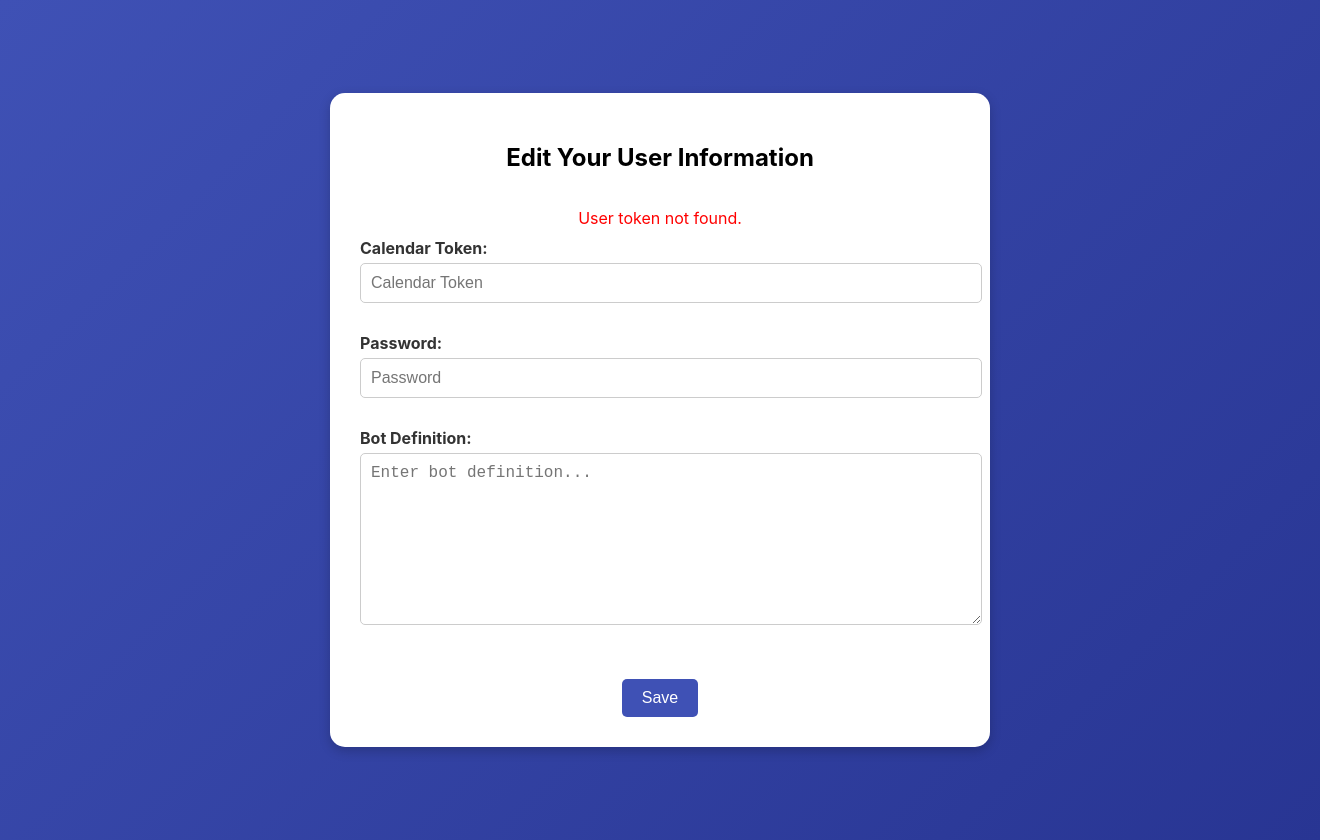
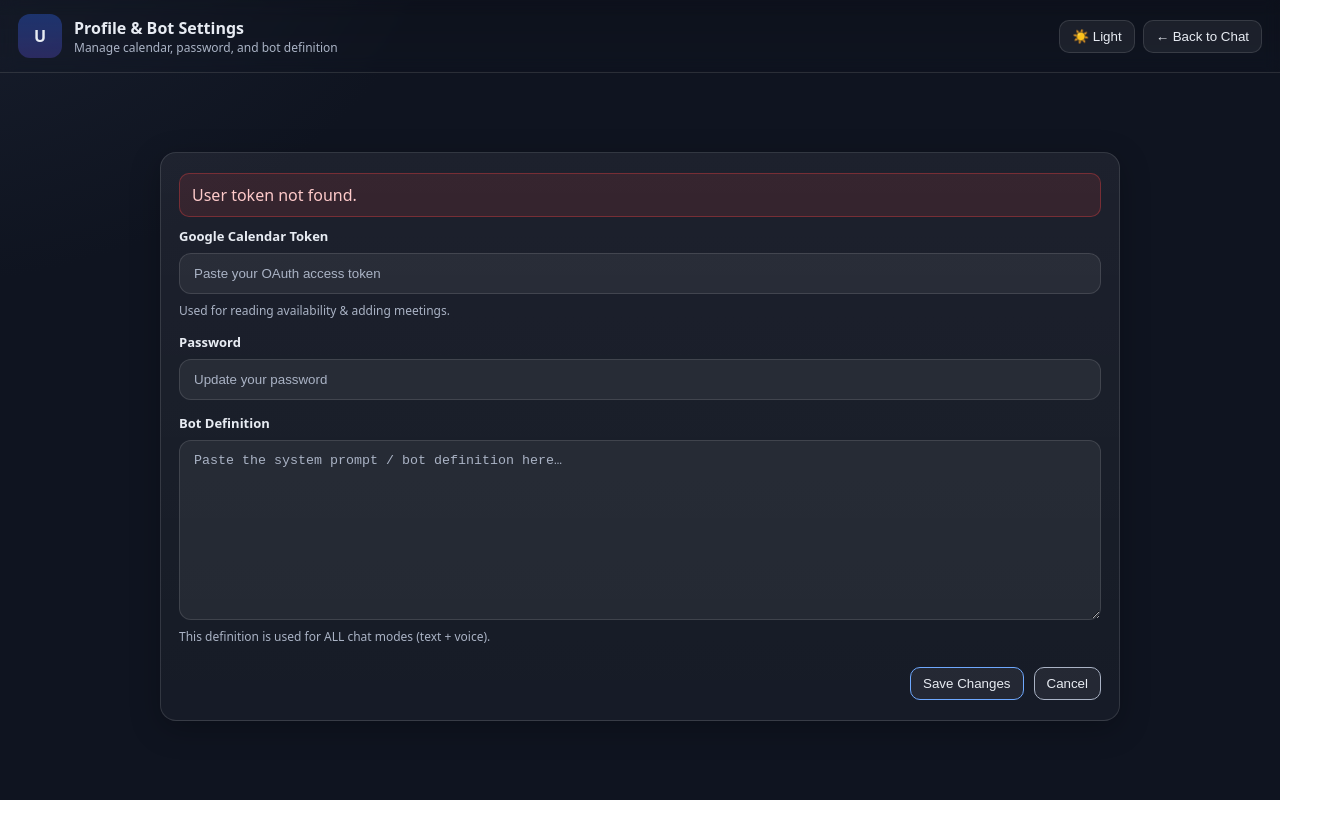
Before and after one commit to chay0354/xchat-front, a React (Create React App) app: page /edituserinfo in a window 1280 px wide. Before the commit this address had no page. Shown: the whole page, 1320 px wide, since content can reach past the window. After the commit the page ends 800 px from the top, so only its background shows below. Built offline with nearby package versions, Linux system fonts and the light colour scheme.

Commit message:
Update edituserinfo.js

```diff
--- a/src/edituserinfo.js
+++ b/src/edituserinfo.js
@@ -1,70 +1,22 @@
+// EditUserInfo.jsx — matches FullChat design language
 import React, { useState, useEffect } from 'react';
 import Cookies from 'js-cookie';
 import { useNavigate } from 'react-router-dom';
 
-// Point frontend → EC2 backend (HTTPS behind Nginx/Certbot)
 const API_BASE = 'https://xchatback123.xyz';
-// If you want env-based config instead, use:
-// const API_BASE = import.meta.env.VITE_API_BASE || 'https://xchatback123.xyz';
 
-function EditUserInfo() {
+export default function EditUserInfo() {
   const [calendarToken, setCalendarToken] = useState('');
   const [password, setPassword] = useState('');
   const [botDefinition, setBotDefinition] = useState('');
   const [loading, setLoading] = useState(true);
   const [errorMessage, setErrorMessage] = useState('');
   const [successMessage, setSuccessMessage] = useState('');
+  const [theme, setTheme] = useState('dark');
   const navigate = useNavigate();
 
-  const containerStyle = {
-    display: 'flex',
-    flexDirection: 'column',
-    alignItems: 'center',
-    width: '70%',
-    maxWidth: '600px',
-    minHeight: '70%',
-  };
-
-  const bubbleStyle = {
-    backgroundColor: 'white',
-    width: '100%',
-    flex: 1,
-    borderRadius: '15px',
-    display: 'flex',
-    flexDirection: 'column',
-    justifyContent: 'center',
-    alignItems: 'center',
-    padding: '30px',
-    boxShadow: '0 4px 12px rgba(0,0,0,0.2)',
-  };
-
-  const inputStyle = {
-    width: '100%',
-    padding: '10px',
-    borderRadius: '5px',
-    border: '1px solid #ccc',
-    marginTop: '5px',
-    marginBottom: '15px',
-    fontSize: '16px',
-  };
-
-  const labelStyle = { fontSize: '16px', fontWeight: 'bold', color: '#333' };
-
-  const buttonStyle = {
-    backgroundColor: '#3f51b5',
-    color: 'white',
-    border: 'none',
-    borderRadius: '5px',
-    padding: '10px 20px',
-    fontSize: '16px',
-    cursor: 'pointer',
-    transition: 'background-color 0.3s',
-    marginTop: '20px',
-  };
-
-  // Fetch user info on mount using the token from cookie "testtoken"
   useEffect(() => {
-    const fetchUserInfo = async () => {
+    (async () => {
       const token = Cookies.get('testtoken');
       if (!token) {
         setErrorMessage('User token not found.');
@@ -75,20 +27,18 @@ function EditUserInfo() {
         const res = await fetch(`${API_BASE}/get-user-info?usertoken=${encodeURIComponent(token)}`);
         if (!res.ok) throw new Error('Failed to fetch user info');
         const data = await res.json();
-        const userData = Array.isArray(data) ? data[0] : data;
+        const user = Array.isArray(data) ? data[0] : data;
 
-        setCalendarToken(userData?.calendertoken || '');
-        setPassword(userData?.password || '');
-        setBotDefinition(userData?.botDefinition || '');
-      } catch (err) {
-        console.error(err);
+        // NOTE: backend returns "calendartoken"
+        setCalendarToken(user?.calendartoken || '');
+        setPassword(user?.password || '');
+        setBotDefinition(user?.botDefinition || '');
+      } catch (e) {
         setErrorMessage('Failed to fetch user information.');
       } finally {
         setLoading(false);
       }
-    };
-
-    fetchUserInfo();
+    })();
   }, []);
 
   const handleSave = async () => {
@@ -97,107 +47,135 @@ function EditUserInfo() {
       setErrorMessage('User token not found.');
       return;
     }
+    setErrorMessage('');
+    setSuccessMessage('');
 
     const payload = { calendartoken: calendarToken, password, botDefinition };
-
     try {
       const res = await fetch(`${API_BASE}/edit?usertoken=${encodeURIComponent(token)}`, {
         method: 'POST',
         headers: { 'Content-Type': 'application/json' },
         body: JSON.stringify(payload),
       });
-
-      if (res.ok) {
+      if (!res.ok) throw new Error('Update failed');
       setSuccessMessage('User info updated successfully.');
-        setErrorMessage('');
-      } else {
-        setSuccessMessage('');
+    } catch (e) {
       setErrorMessage('Failed to update user info.');
-      }
-    } catch (err) {
-      console.error(err);
-      setSuccessMessage('');
-      setErrorMessage('Error updating user info.');
     }
   };
 
-  if (loading) {
   return (
-      <div
-        style={{
-          background: 'linear-gradient(135deg, #3f51b5, #283593)',
-          minHeight: '100vh',
-          width: '100vw',
-          display: 'flex',
-          justifyContent: 'center',
-          alignItems: 'center',
-          color: 'white',
-          fontSize: '18px',
-        }}
-      >
-        Loading...
+    <div className={`fc-root fc-edit ${theme === 'dark' ? 'theme-dark' : 'theme-light'}`}>
+      <style>{styles}</style>
+
+      {/* (Optional) Slim header matches FullChat tone */}
+      <header className="fc-header">
+        <div className="fc-header__left">
+          <div className="fc-avatar fc-avatar--lg">U</div>
+          <div>
+            <div className="fc-title">Profile & Bot Settings</div>
+            <div className="fc-subtitle">Manage calendar, password, and bot definition</div>
           </div>
-    );
-  }
+        </div>
+        <div className="fc-header__right">
+          <button className="fc-btn" onClick={() => setTheme(theme === 'dark' ? 'light' : 'dark')}>
+            {theme === 'dark' ? '☀️ Light' : '🌙 Dark'}
+          </button>
+          <button className="fc-btn" onClick={() => navigate('/fullchat')}>← Back to Chat</button>
+        </div>
+      </header>
 
-  return (
-    <div
-      style={{
-        background: 'linear-gradient(135deg, #3f51b5, #283593)',
-        minHeight: '100vh',
-        width: '100vw',
-        display: 'flex',
-        justifyContent: 'center',
-        alignItems: 'center',
-        padding: '20px',
-      }}
-    >
-      <div style={containerStyle}>
-        <div style={bubbleStyle}>
-          <h2 style={{ marginBottom: '20px' }}>Edit Your User Information</h2>
-          {errorMessage && <p style={{ color: 'red', marginBottom: '10px' }}>{errorMessage}</p>}
-          {successMessage && <p style={{ color: 'green', marginBottom: '10px' }}>{successMessage}</p>}
+      <main className="fc-edit__main">
+        <div className="fc-card">
+          {loading ? (
+            <div className="fc-skel">Loading…</div>
+          ) : (
+            <>
+              {errorMessage && <div className="fc-banner fc-banner--error">{errorMessage}</div>}
+              {successMessage && <div className="fc-banner fc-banner--ok">{successMessage}</div>}
 
-          <div style={{ marginBottom: '15px', width: '100%' }}>
-            <label style={labelStyle}>Calendar Token:</label>
+              <div className="fc-form">
+                <div className="fc-field">
+                  <label className="fc-label">Google Calendar Token</label>
                   <input
+                    className="fc-input"
                     type="text"
-              placeholder="Calendar Token"
-              style={inputStyle}
+                    placeholder="Paste your OAuth access token"
                     value={calendarToken}
                     onChange={(e) => setCalendarToken(e.target.value)}
+                    spellCheck={false}
                   />
+                  <div className="fc-help">Used for reading availability & adding meetings.</div>
                 </div>
 
-          <div style={{ marginBottom: '15px', width: '100%' }}>
-            <label style={labelStyle}>Password:</label>
+                <div className="fc-field">
+                  <label className="fc-label">Password</label>
                   <input
+                    className="fc-input"
                     type="password"
-              placeholder="Password"
-              style={inputStyle}
+                    placeholder="Update your password"
                     value={password}
                     onChange={(e) => setPassword(e.target.value)}
                     autoComplete="new-password"
                   />
                 </div>
 
-          <div style={{ marginBottom: '15px', width: '100%' }}>
-            <label style={labelStyle}>Bot Definition:</label>
+                <div className="fc-field">
+                  <label className="fc-label">Bot Definition</label>
                   <textarea
-              placeholder="Enter bot definition..."
-              style={{ ...inputStyle, height: '150px', resize: 'vertical' }}
+                    className="fc-textarea"
+                    placeholder="Paste the system prompt / bot definition here…"
                     value={botDefinition}
                     onChange={(e) => setBotDefinition(e.target.value)}
                   />
+                  <div className="fc-help">
+                    This definition is used for ALL chat modes (text + voice).
+                  </div>
                 </div>
 
-          <button onClick={handleSave} style={buttonStyle}>
-            Save
+                <div className="fc-actions">
+                  <button className="fc-btn fc-btn--primary" onClick={handleSave}>
+                    Save Changes
+                  </button>
+                  <button className="fc-btn fc-btn--secondary" onClick={() => navigate('/fullchat')}>
+                    Cancel
                   </button>
                 </div>
               </div>
+            </>
+          )}
+        </div>
+      </main>
     </div>
   );
 }
 
-export default EditUserInfo;
+const styles = `
+:root{--bg:#0f1420;--panel:rgba(255,255,255,0.06);--panel-strong:rgba(255,255,255,0.12);--text:#e8ecf3;--text-dim:#aab3c5;--brand:#6ea8fe;--brand-2:#8a7dff;--ok:#22c55e;--warn:#ef4444;--border:rgba(255,255,255,0.12);--shadow:0 8px 30px rgba(0,0,0,0.25)}
+.theme-light{--bg:#f3f6fb;--panel:#fff;--panel-strong:#fff;--text:#0f1420;--text-dim:#5b667a;--brand:#316bff;--brand-2:#6b5cff;--ok:#16a34a;--warn:#dc2626;--border:rgba(15,20,32,0.12);--shadow:0 10px 25px rgba(15,20,32,0.08)}
+*{box-sizing:border-box}html,body,#root{height:100%;overflow:hidden}body{margin:0;font-family:ui-sans-serif,system-ui,-apple-system,Segoe UI,Roboto,"Helvetica Neue",Arial}
+.fc-root.fc-edit{display:grid;grid-template-rows:auto 1fr;min-height:100dvh;overflow:hidden;background:radial-gradient(1200px 900px at -10% -20%,#1b2232 0%,var(--bg) 50%),var(--bg);color:var(--text)}
+.fc-header{position:sticky;top:0;z-index:5;display:flex;align-items:center;justify-content:space-between;padding:14px 18px;border-bottom:1px solid var(--border);background:linear-gradient(180deg,rgba(0,0,0,0.12),rgba(0,0,0,0)),transparent;backdrop-filter:blur(8px)}
+.fc-header__left{display:flex;align-items:center;gap:12px}.fc-avatar--lg{width:44px;height:44px;border-radius:12px;background:linear-gradient(180deg,#316bff55,#6b5cff44);display:flex;align-items:center;justify-content:center;font-weight:800}
+.fc-title{font-size:16px;font-weight:700}.fc-subtitle{font-size:12px;color:var(--text-dim)}
+.fc-header__right{display:flex;gap:8px}
+.fc-btn{padding:8px 12px;border:1px solid var(--border);border-radius:10px;cursor:pointer;color:var(--text);background:var(--panel);transition:transform .05s ease,background .2s ease,border-color .2s ease}
+.fc-btn:hover{background:var(--panel-strong);border-color:var(--brand);transform:translateY(-1px)}
+.fc-btn--primary{border-color:var(--brand)}
+.fc-btn--secondary{border-color:var(--text-dim)}
+.fc-edit__main{display:grid;place-items:center;padding:24px;overflow:auto}
+.fc-card{width:min(960px,92vw);background:linear-gradient(180deg,rgba(255,255,255,0.06),rgba(255,255,255,0.03));border:1px solid var(--border);border-radius:16px;box-shadow:var(--shadow);padding:20px 18px}
+.fc-skel{color:var(--text-dim);padding:24px;text-align:center}
+.fc-banner{padding:10px 12px;border-radius:10px;margin-bottom:10px;border:1px solid transparent}
+.fc-banner--ok{background:rgba(34,197,94,0.12);border-color:rgba(34,197,94,0.35);color:#a7f3d0}
+.fc-banner--error{background:rgba(239,68,68,0.12);border-color:rgba(239,68,68,0.35);color:#fecaca}
+.fc-form{display:grid;gap:14px}
+.fc-field{display:grid;gap:8px}
+.fc-label{font-size:13px;font-weight:700;color:var(--text)}
+.fc-input,.fc-textarea{width:100%;padding:12px 14px;border-radius:12px;border:1px solid var(--border);background:var(--panel);color:var(--text);outline:none}
+.fc-textarea{min-height:180px;resize:vertical}
+.fc-input::placeholder,.fc-textarea::placeholder{color:var(--text-dim)}
+.fc-help{font-size:12px;color:var(--text-dim)}
+.fc-actions{display:flex;gap:10px;justify-content:flex-end;margin-top:8px}
+@media (max-width:860px){.fc-card{padding:16px 14px}}
+`;
```
Lines whose indentation alone changed are shown as unchanged.
